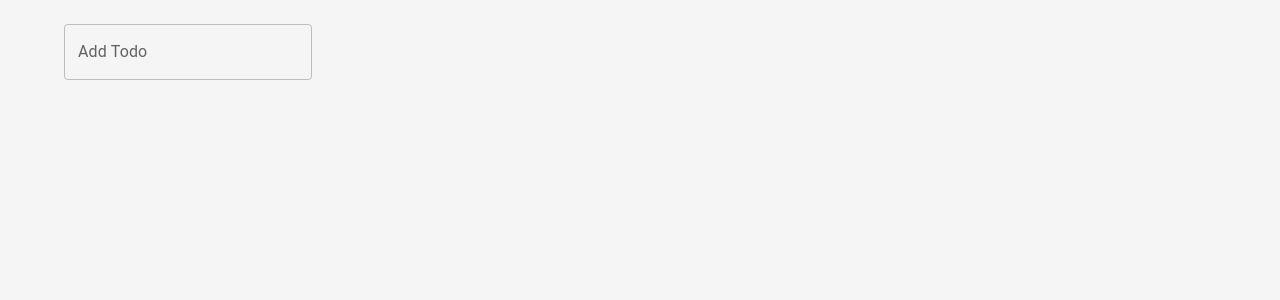
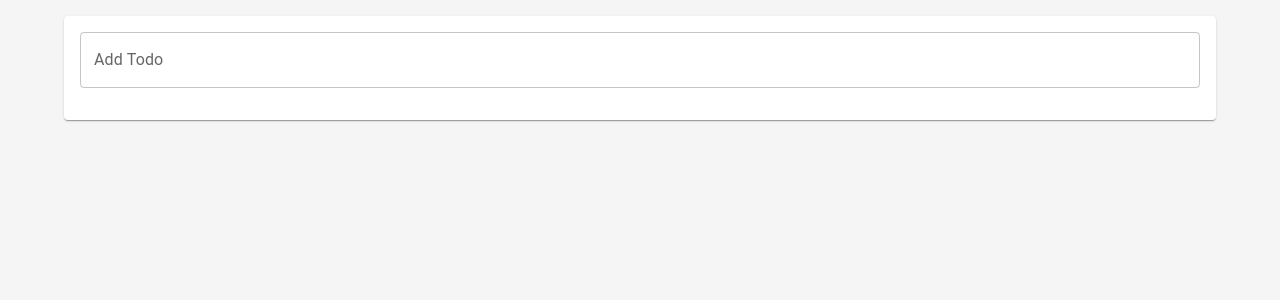
Before and after one commit to orodriguez/ergo, a React (Create React App) app in the folder front-end/: page / in a window 1280 px wide. Shown: the top 300 px of the page. Built offline with nearby package versions, Linux system fonts and the light colour scheme.

Commit message:
Display items

```diff
--- a/front-end/src/components/todos/Page.tsx
+++ b/front-end/src/components/todos/Page.tsx
@@ -1,11 +1,11 @@
-import { Container as MUIContainer, TextField, } from "@mui/material";
+import { Container as MUIContainer, Paper, Stack, TextField, } from "@mui/material";
 import axios from "axios";
-import { initialState, reducer, addTodo, changeNewTodo } from "./state";
+import { initialState, reducer, addTodo, changeNewTodo, Todo } from "./state";
 import { useReducer } from "react";
 
 const Container: React.FC = () => {
     const [state, dispatch] = useReducer(reducer, initialState);
-    const { newTodo } = state;
+    const { newTodo, todos } = state;
 
     const handleNewTodoChange = (e: React.ChangeEvent<HTMLInputElement>) =>
         dispatch(changeNewTodo(e.target.value));
@@ -19,28 +19,44 @@ const Container: React.FC = () => {
 
     return <Page
         newTodo={newTodo}
+        todos={todos}
         onNewTodoChange={handleNewTodoChange}
         onNewTodoKeyDown={handleNewTodoKeyDown} />;
 };
 
 interface IProps {
     newTodo: string;
+    todos: Todo[];
     onNewTodoChange: (e: React.ChangeEvent<HTMLInputElement>) => void;
     onNewTodoKeyDown: (e: React.KeyboardEvent<HTMLInputElement>) => void;
 }
 
 const Page: React.FC<IProps> = ({
     newTodo,
+    todos,
     onNewTodoChange,
     onNewTodoKeyDown
 }: IProps) =>
-    <MUIContainer sx={{ paddingTop: 3 }}>
+    <MUIContainer sx={{ paddingTop: 2 }}>
+        <Paper elevation={1} sx={{ padding: 2 }}>
+            <Stack spacing={2}>
                 <TextField
                     label="Add Todo"
                     variant="outlined"
                     value={newTodo}
                     onChange={onNewTodoChange}
                     onKeyDown={onNewTodoKeyDown} />
+                <Todos value={todos} />
+            </Stack>
+        </Paper>
     </MUIContainer>;
 
+const Todos: React.FC<{ value: Todo[] }> = ({ value }) =>
+    <Stack spacing={2}>
+        {value.map(todo => <TodoView key={todo.id} value={todo} />)}
+    </Stack>;
+
+const TodoView: React.FC<{ value: Todo }> = ({ value }) =>
+    <Paper elevation={2} sx={{ padding: 2 }}>{value.title}</Paper>;
+
 export default Container;
```
Lines whose indentation alone changed are shown as unchanged.
